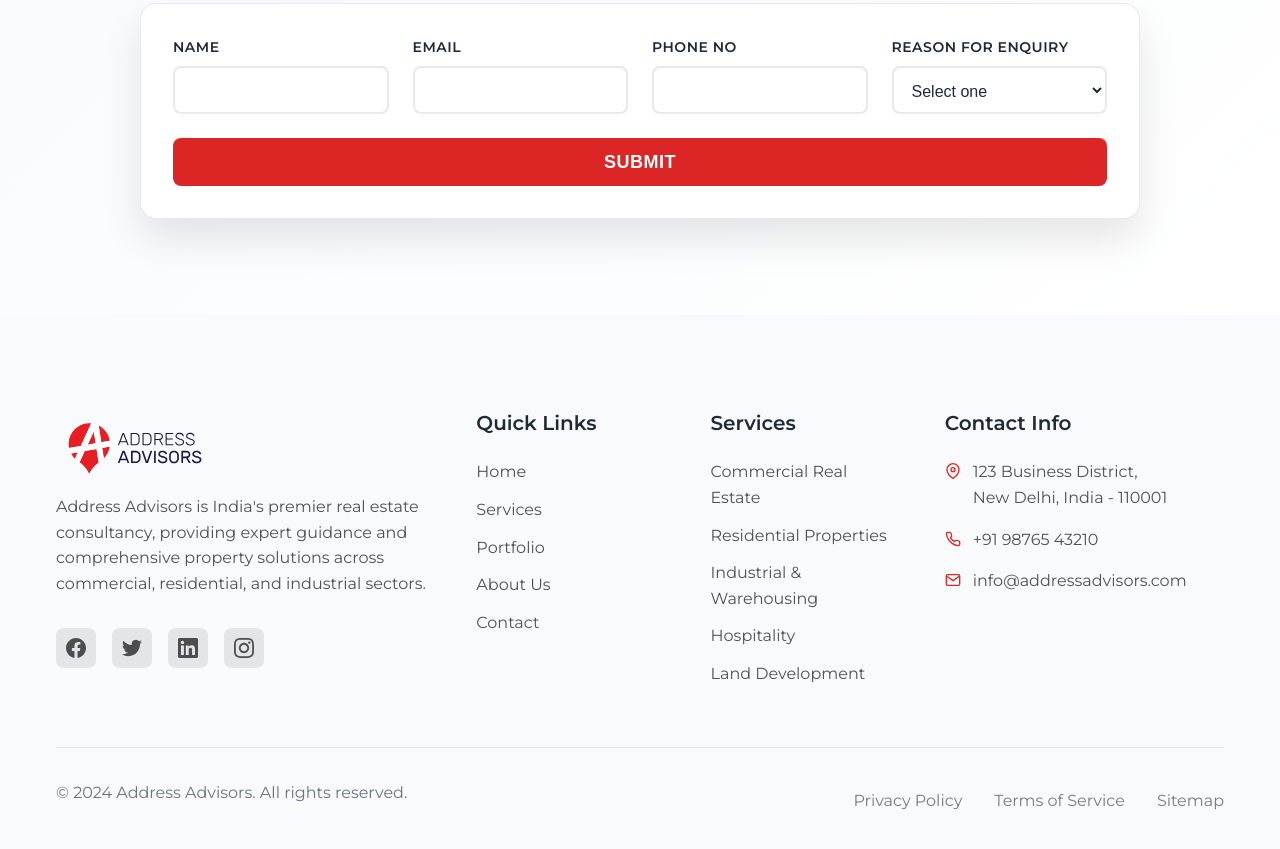
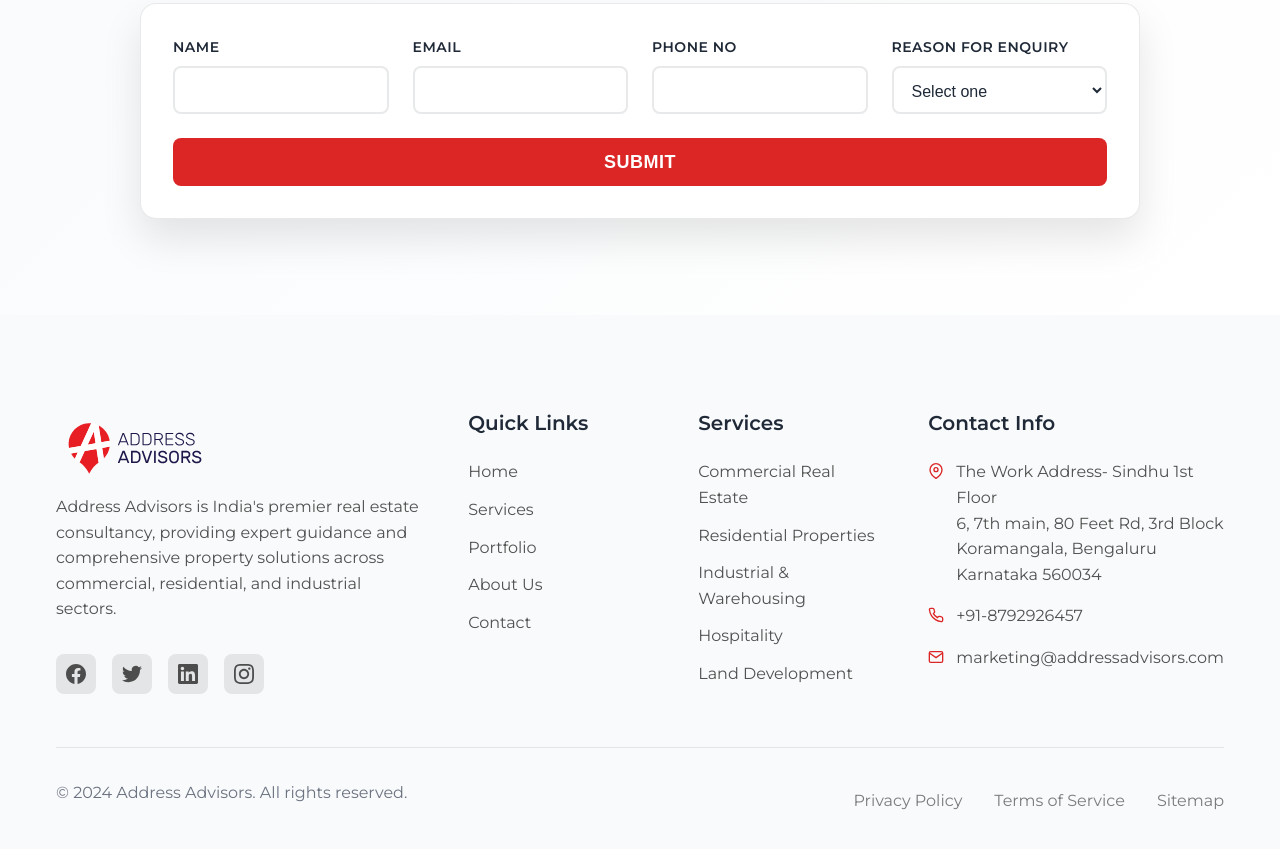
Before and after one commit to sidmax7/addressAdvisors, an Astro site: page / in a window 1280 px wide. Shown: the part 6262-7111 px from the top of the page. Built offline with nearby package versions, Linux system fonts and the light colour scheme; Astro itself is replaced by a stand-in of ours.

Commit message:
Update Footer

```diff
--- a/src/components/Footer.astro
+++ b/src/components/Footer.astro
@@ -70,20 +70,20 @@
             <path d="M21 10c0 7-9 13-9 13s-9-6-9-13a9 9 0 0 1 18 0z"></path>
             <circle cx="12" cy="10" r="3"></circle>
           </svg>
-          <span>123 Business District,<br />New Delhi, India - 110001</span>
+          <span>The Work Address- Sindhu 1st Floor<br />6, 7th main, 80 Feet Rd, 3rd Block<br />Koramangala, Bengaluru<br />Karnataka 560034</span>
         </div>
         <div class="contact-item">
           <svg width="16" height="16" viewBox="0 0 24 24" fill="none" stroke="currentColor" stroke-width="2">
             <path d="M22 16.92v3a2 2 0 0 1-2.18 2 19.79 19.79 0 0 1-8.63-3.07 19.5 19.5 0 0 1-6-6 19.79 19.79 0 0 1-3.07-8.67A2 2 0 0 1 4.11 2h3a2 2 0 0 1 2 1.72 12.84 12.84 0 0 0 .7 2.81 2 2 0 0 1-.45 2.11L8.09 9.91a16 16 0 0 0 6 6l1.27-1.27a2 2 0 0 1 2.11-.45 12.84 12.84 0 0 0 2.81.7A2 2 0 0 1 22 16.92z"></path>
           </svg>
-          <span>+91 98765 43210</span>
+          <span>+91-8792926457</span>
         </div>
         <div class="contact-item">
           <svg width="16" height="16" viewBox="0 0 24 24" fill="none" stroke="currentColor" stroke-width="2">
             <path d="M4 4h16c1.1 0 2 .9 2 2v12c0 1.1-.9 2-2 2H4c-1.1 0-2-.9-2-2V6c0-1.1.9-2 2-2z"></path>
             <polyline points="22,6 12,13 2,6"></polyline>
           </svg>
-          <span>info@addressadvisors.com</span>
+          <span>marketing@addressadvisors.com</span>
         </div>
       </div>
     </div>
```
